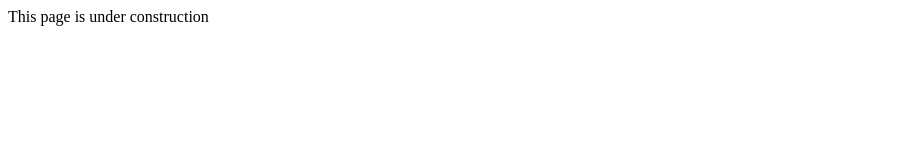
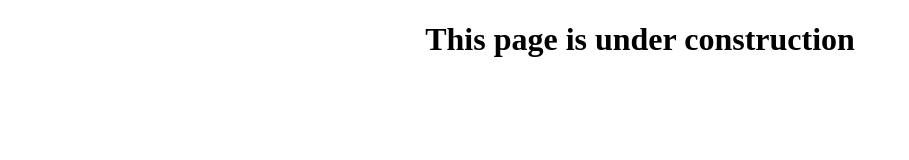
Before and after one commit to nitish231191/nitish231191.github.io, a plain HTML site: page index.html in a window 1280 px wide. Shown: the whole page, without its empty margins (0-909 px from the left). Drawn offline with Linux system fonts and the light colour scheme.

Commit message:
Update index.html

```diff
--- a/index.html
+++ b/index.html
@@ -6,5 +6,5 @@
 </head>
 
 <body>
-  This page is under construction
+  <h1><div align ="center">This page is under construction</div></h1>
 </body>
```
